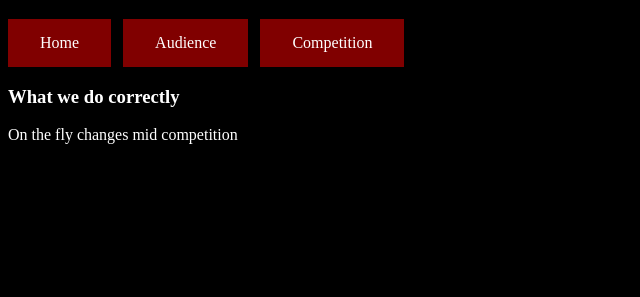
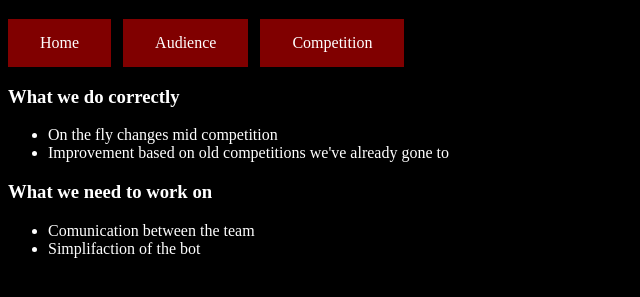
Before and after one commit to D4ethW4tcher/se1400, a plain HTML site: page milestone1/competition.html in a window 1280 px wide. Shown: the part 61-358 px from the top of the page, without its empty margins (0-640 px from the left). Drawn offline with Linux system fonts and the light colour scheme.

Commit message:
Stupid commit message

```diff
--- a/milestone1/competition.html
+++ b/milestone1/competition.html
@@ -29,9 +29,25 @@
             <h3>
                 What we do correctly
             </h3>
-            <p>
-                On the fly changes mid competition
-            </p>
+            <ul>
+                <li>
+                    On the fly changes mid competition
+                </li>
+                <li>
+                    Improvement based on old competitions we've already gone to
+                </li>
+            </ul>
+            <h3>
+                What we need to work on
+            </h3>
+            <ul>
+                <li>
+                    Comunication between the team
+                </li>
+                <li>
+                    Simplifaction of the bot
+                </li>
+            </ul>
         </main>
     </body>
 </html>
--- a/milestone1/style.css
+++ b/milestone1/style.css
@@ -4,13 +4,9 @@
 body {
     background-color: black;
 }
-p {
-    color:rgb(255, 255, 255);
-}
 .button {
   background-color: maroon;
   border: none;
-  color: white;
   padding: 15px 32px;
   text-align: center;
   text-decoration: none;
@@ -18,6 +14,6 @@ p {
   font-size: 16px;
   cursor: pointer;
 }
-h1, h2, h3, h4, h5, h6 {
-    color:rgb(255,255,255);
+* {
+    color:white;
 }
```
Also changed, not shown: milestone1/audience.html (+3 -0 lines).
